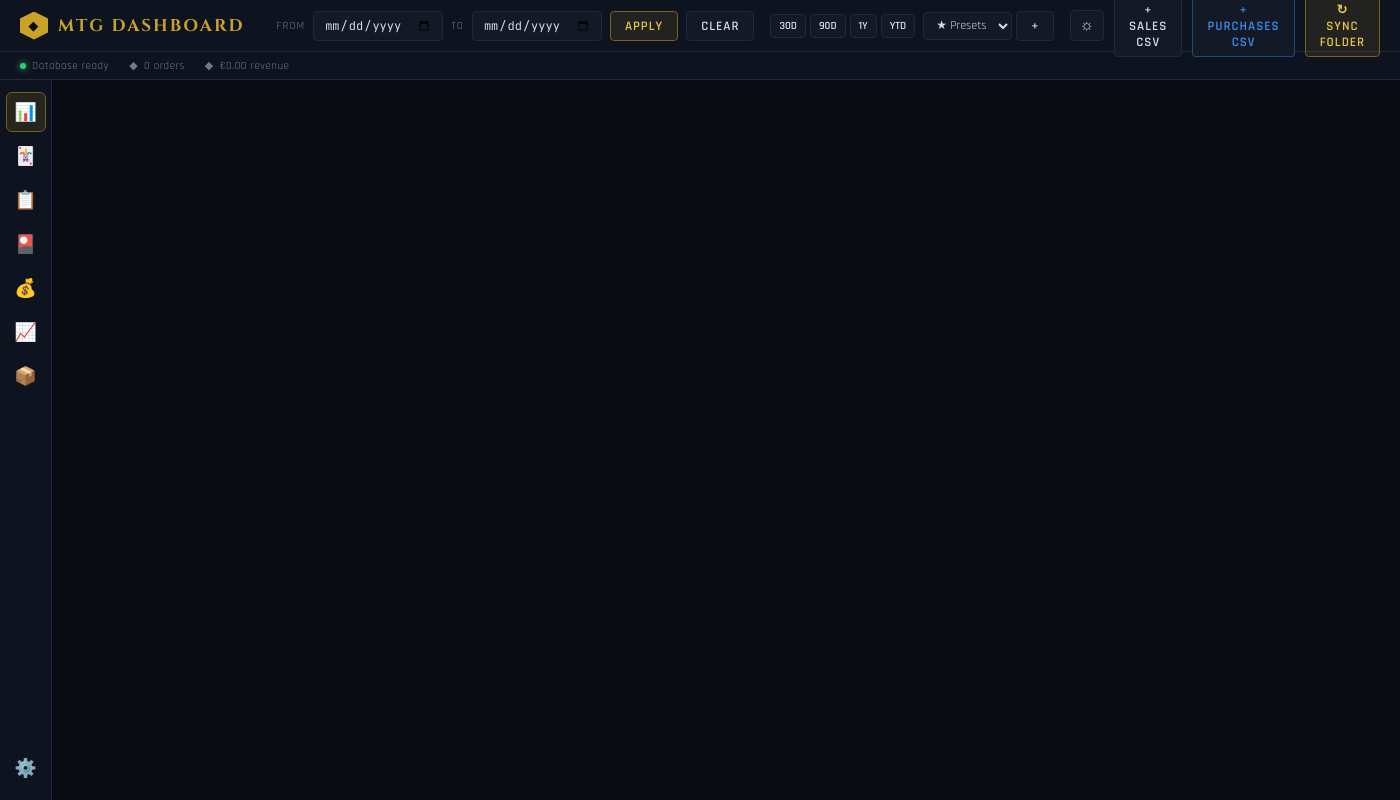
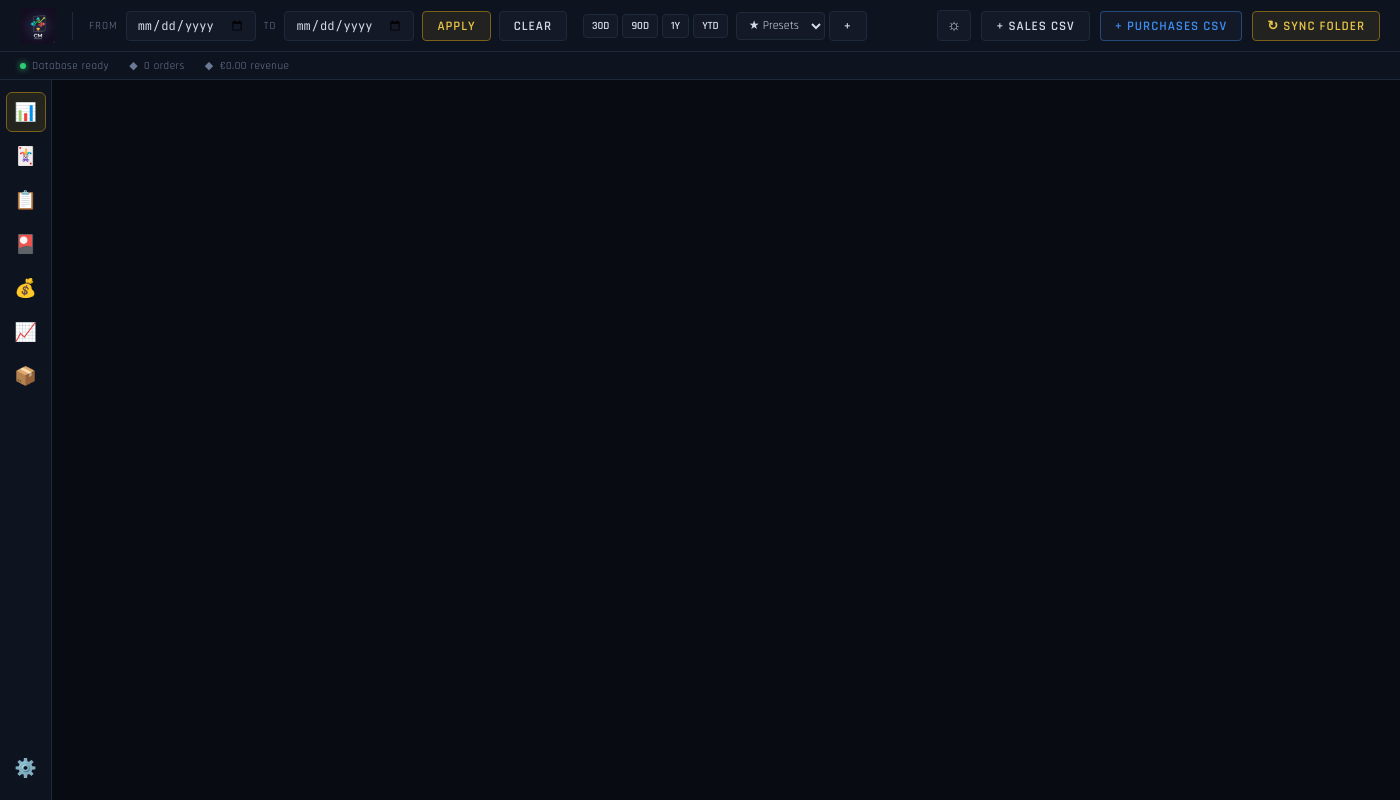
Before and after one commit to nmexx/cm-visualizer, an Electron app: page index.html in a window 1400 px wide. Drawn offline with Linux system fonts and the light colour scheme; no server answers.

Commit message:
feat: use CM_Visualizer.png as app logo (topbar, window icon, build config)

```diff
--- a/index.html
+++ b/index.html
@@ -3,7 +3,7 @@
 <head>
 <meta charset="UTF-8">
 <meta name="viewport" content="width=device-width, initial-scale=1.0">
-<title>MTG Sales Dashboard</title>
+<title>CM Visualizer</title>
 <link rel="preconnect" href="https://fonts.googleapis.com">
 <link href="https://fonts.googleapis.com/css2?family=Cinzel:wght@400;600;700&family=Rajdhani:wght@300;400;500;600&family=JetBrains+Mono:wght@400;500&display=swap" rel="stylesheet">
 <link rel="stylesheet" href="styles.css">
@@ -28,8 +28,7 @@
 <!-- Top bar -->
 <div id="topbar">
   <div class="logo">
-    <div class="logo-icon"></div>
-    MTG Dashboard
+    <img class="logo-img" src="CM_Visualizer.png" alt="CM Visualizer">
   </div>
   <div class="topbar-sep"></div>
   <div class="filter-row">
--- a/main.js
+++ b/main.js
@@ -450,6 +450,7 @@ function createWindow() {
     minWidth: 1000,
     minHeight: 650,
     backgroundColor: '#0a0d14',
+    icon: path.join(__dirname, 'CM_Visualizer.png'),
     titleBarStyle: process.platform === 'darwin' ? 'hiddenInset' : 'default',
     webPreferences: {
       preload: path.join(__dirname, 'preload.js'),
--- a/package.json
+++ b/package.json
@@ -41,8 +41,9 @@
     ]
   },
   "build": {
-    "appId": "com.mtg.dashboard",
-    "productName": "MTG Dashboard",
+    "appId": "com.nmexx.cm-visualizer",
+    "productName": "CM Visualizer",
+    "icon": "CM_Visualizer.png",
     "files": [
       "main.js",
       "preload.js",
@@ -50,6 +51,7 @@
       "styles.css",
       "renderer.js",
       "package.json",
+      "CM_Visualizer.png",
       "lib/**",
       "vendor/**"
     ],
--- a/styles.css
+++ b/styles.css
@@ -48,30 +48,16 @@ body {
 }
 
 .logo {
-  font-family: 'Cinzel', serif;
-  font-size: 17px;
-  font-weight: 700;
-  color: var(--gold);
-  letter-spacing: 2px;
-  text-transform: uppercase;
   display: flex;
   align-items: center;
-  gap: 10px;
-  white-space: nowrap;
 }
 
-.logo-icon {
-  width: 28px; height: 28px;
-  background: var(--gold);
-  clip-path: polygon(50% 0%, 100% 25%, 100% 75%, 50% 100%, 0% 75%, 0% 25%);
-  display: flex; align-items: center; justify-content: center;
+.logo-img {
+  height: 36px;
+  width: auto;
+  display: block;
   flex-shrink: 0;
-}
-
-.logo-icon::after {
-  content: '◆';
-  font-size: 12px;
-  color: var(--bg);
+  image-rendering: -webkit-optimize-contrast;
 }
 
 .topbar-sep { width: 1px; height: 28px; background: var(--border); }
```
Also changed, not shown: CM_Visualizer.png (added).
